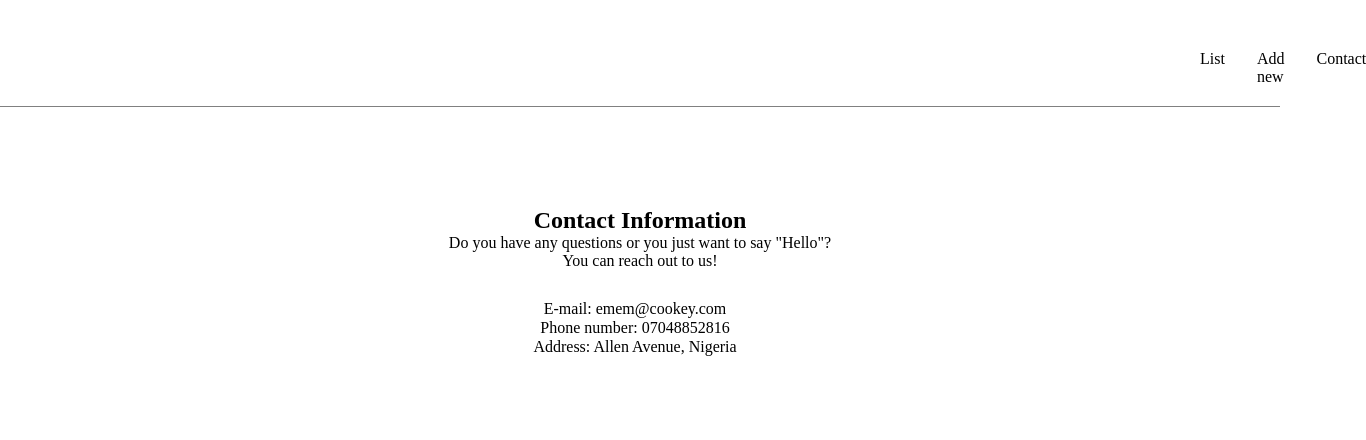
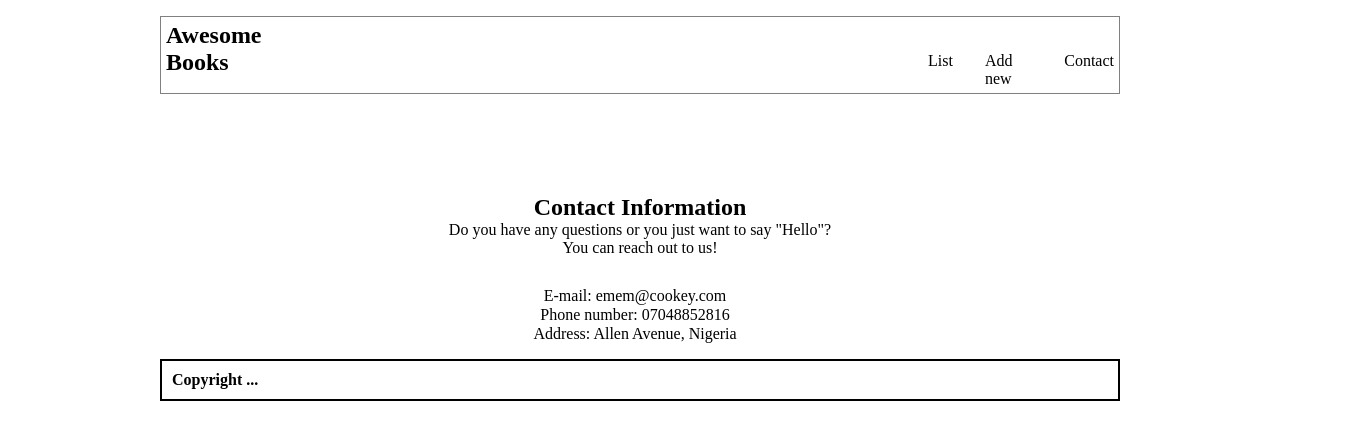
Before and after one commit to ecekpo/awesome-bk-es6, a website: page contact.html in a window 1280 px wide. Shown: the whole page, 1366 px wide, since content can reach past the window. Drawn offline with Linux system fonts and the light colour scheme.

Commit message:
Add changes to css styles

```diff
--- a/contact.html
+++ b/contact.html
@@ -8,7 +8,8 @@
     <title>Document</title>
 </head>
 <body>
-    <header>
+  <header class="head">
+    <h2>Awesome Books</h2>
         <div>
           <ul id="nav-links">
             <li> <a href="index.html">List</a> </li>
@@ -29,5 +30,7 @@
           <li>Address: Allen Avenue, Nigeria</li>
         </ul>
       </div>
+
+      <footer class="copy">Copyright ...</footer>
 </body>
 </html>
--- a/index.css
+++ b/index.css
@@ -3,15 +3,28 @@
   padding: 0;
 }
 
+body {
+  background-color: white;
+}
+
 header {
-  border-bottom: 1px solid gray;
+  border: 1px solid gray;
 }
 
 #nav-links {
   display: flex;
   gap: 2rem;
-  margin-left: 1200px;
-  padding: 20px 0;
+}
+
+.head {
+  display: flex;
+  justify-content: space-between;
+  padding: 5px;
+  margin: 1rem 10rem;
+}
+
+h1 {
+  text-align: center;
 }
 
 a {
@@ -62,3 +75,13 @@ form {
   justify-content: center;
   align-items: center;
 }
+
+.copy {
+  border: 2px;
+  border-color: black;
+  border-style: solid;
+  align-items: center;
+  font-weight: 600;
+  padding: 10px;
+  margin: 1rem 10rem;
+}
```
Also changed, not shown: index.html (+4 -3 lines).
